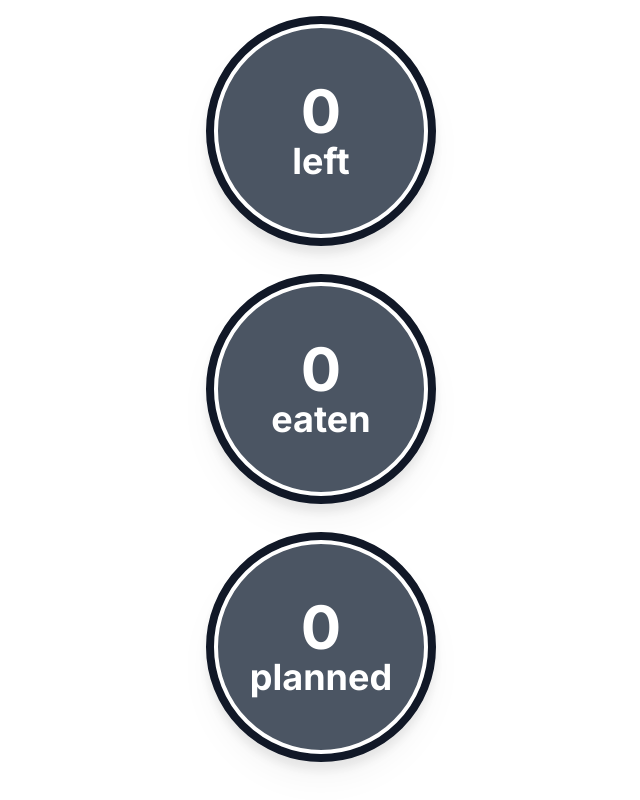
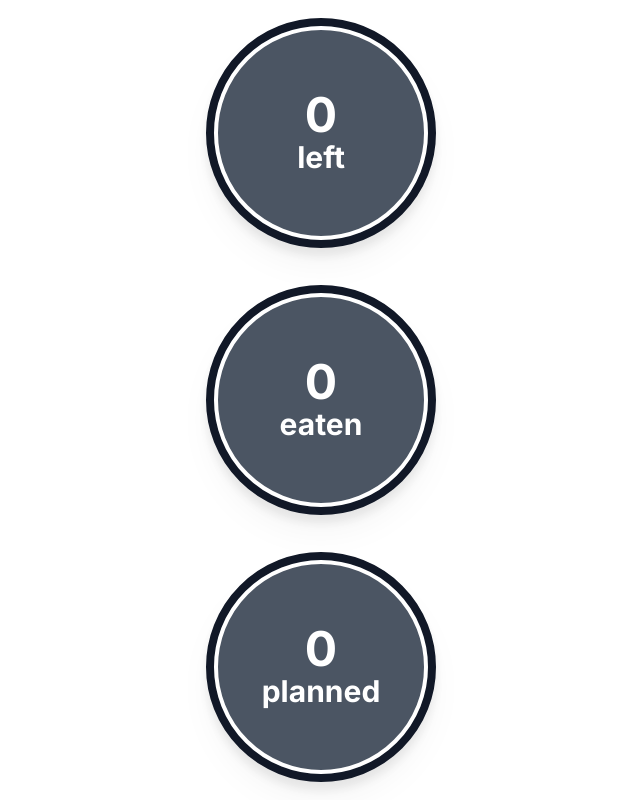
Before and after one commit to bryson-g/calor-contour, a Next.js app: page / in a window 1280 px wide. Shown: the whole page, without its empty margins (319-959 px from the left). Built offline with nearby package versions, Linux system fonts and the light colour scheme.

Commit message:
fix hydration error (incorrectly nested)

```diff
--- a/src/app/content.tsx
+++ b/src/app/content.tsx
@@ -7,7 +7,7 @@ import ProgressButton from "../components/ui/progress-button";
 
 export default function Content() {
   return (
-    <div className="flex flex-col items-center gap-7 p-4">
+    <div className="flex flex-col items-center justify-around h-full">
       <Goal />
       <Eaten />
       <Planned />
--- a/src/app/page.tsx
+++ b/src/app/page.tsx
@@ -2,6 +2,8 @@ import Content from "./content";
 
 export default function Home() {
   return (
-    <Content />
+    <div className="w-screen h-screen">
+      <Content />
+    </div>
   );
 }
--- a/src/components/ui/progress-button.tsx
+++ b/src/components/ui/progress-button.tsx
@@ -11,15 +11,14 @@ export default function ProgressButton({
 
   return (
     <div className="w-[230px] h-[230px] border-8 border-gray-900 bg-gray-800 rounded-full drop-shadow-xl">
-      <button
-        className="border-4 border-white w-full h-full rounded-full bg-gray-600 duration-200 active:scale-90"
-        onClick={handleClick}
+      <div
+        className="border-4 justify-center items-center flex border-white w-full h-full rounded-full bg-gray-600 duration-200 active:scale-90"
       >
-        <div className="font-bold text-white">
-          <p className="text-6xl">{amount}</p>
-          <p className="text-4xl">{label}</p>
+        <div className="font-bold text-white text-center">
+          <div className="text-5xl">{amount}</div>
+          <div className="text-3xl">{label}</div>
         </div>
-      </button>
+      </div>
     </div>
   );
 }
```
